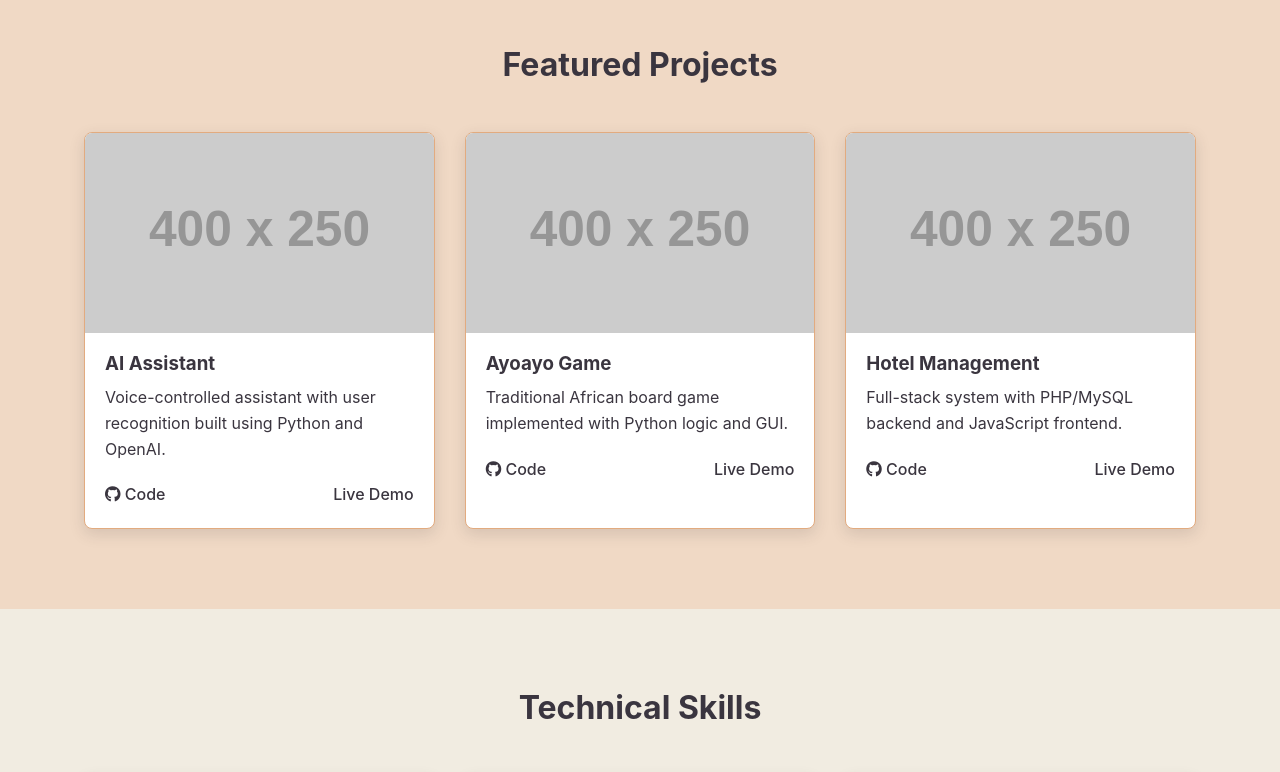
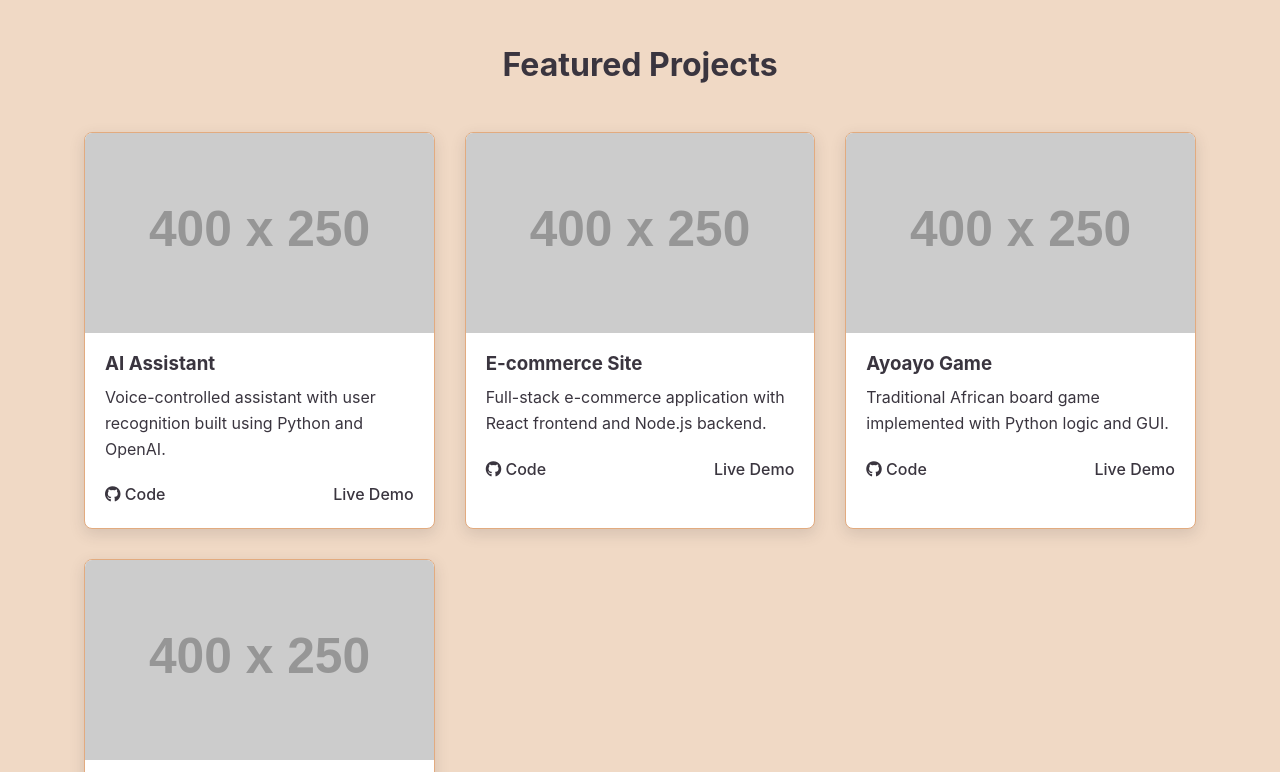
Before and after one commit to Odallo/Portfolio, a plain HTML site: page index.html in a window 1280 px wide. Shown: the part 1480-2252 px from the top of the page. Drawn offline with Linux system fonts and the light colour scheme; placeholder pictures from the web are drawn by us; a script that the page names is missing.

Commit message:
Added a project

```diff
--- a/index.html
+++ b/index.html
@@ -73,7 +73,19 @@
             </div>
           </div>
         </div>
-
+        <div class="project-card">
+          <div class="project-img">
+            <img src="https://via.placeholder.com/400x250" alt="E-commerce Site">
+          </div>
+          <div class="project-info">
+            <h3>E-commerce Site</h3>
+            <p>Full-stack e-commerce application with React frontend and Node.js backend.</p>
+            <div class="project-links">
+              <a href="https://github.com/Odallo/WeatherApplication" target="_blank"><i class="fab fa-github"></i> Code</a>
+              <a href="https://weatherapp.com" target="_blank">Live Demo</a>
+            </div>
+          </div>
+        </div>
         <div class="project-card">
           <div class="project-img">
             <img src="https://via.placeholder.com/400x250" alt="Ayoayo Game">
@@ -173,7 +185,7 @@
   <!-- Footer -->
   <footer>
     <div class="container">
-      <p>&copy; 2023 Odallo. All rights reserved.</p>
+      <p>&copy; 2025 Odallo. All rights reserved.</p>
     </div>
   </footer>
 
```
